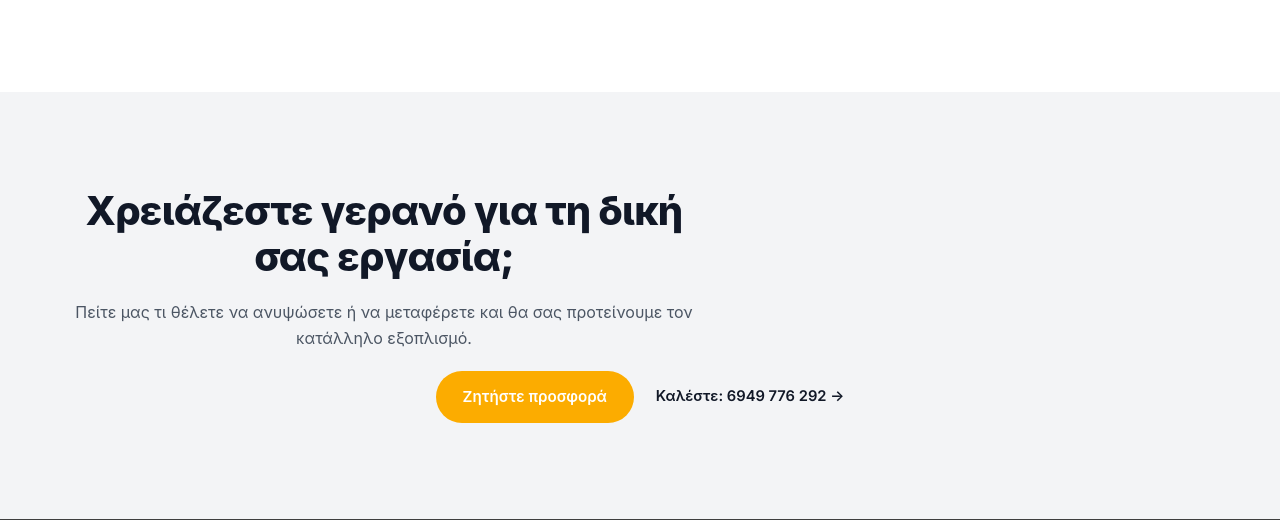
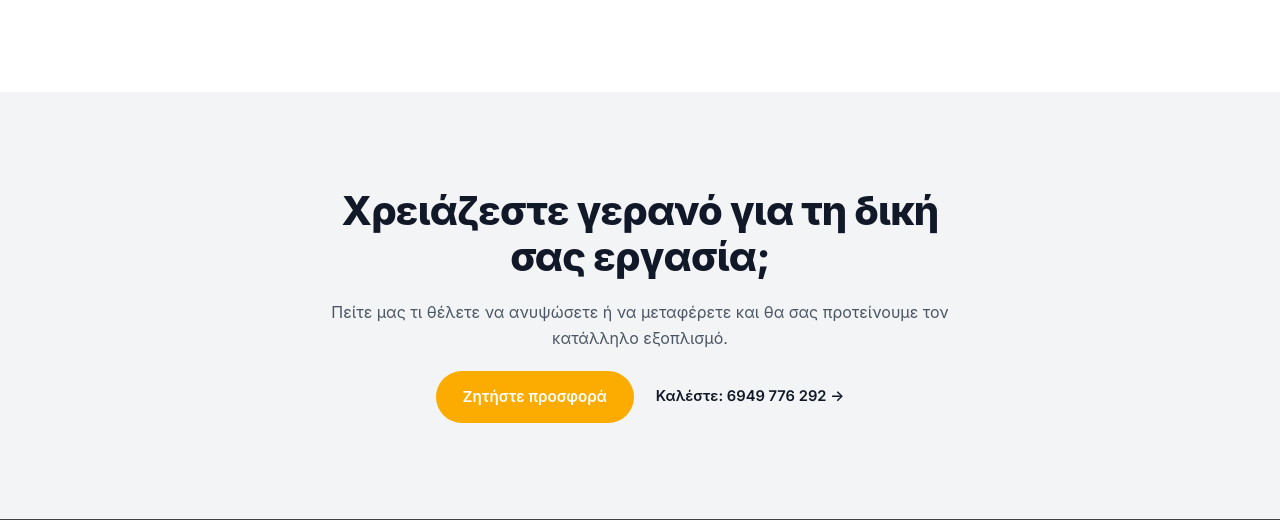
Before and after one commit to tho-daskalakis/geranoi-vivilakis-landing, a PHP site: page /gallery in a window 1280 px wide. Shown: the part 4544-5064 px from the top of the page. Run offline with PHP 8.4, Linux system fonts and the light colour scheme.

Commit message:
Centre the gallery CTA section
.section-head caps its width at 640px but has no horizontal margin, so
inside the 1152px container it sits flush left. The inline
text-align:center on the CTA section therefore centred the text inside
a box that was itself left-aligned, leaving the heading about 130px
left of centre while the buttons below it — flex, with their own
justify-content:center — looked correct.

Adds a .section-head.center modifier rather than changing the base
rule: this is the only centred section on the site, and the other five
.section-head uses are left-aligned by design.

```diff
--- a/gallery.php
+++ b/gallery.php
@@ -95,8 +95,8 @@ include __DIR__ . '/partials/header.php';
 	</section>
 
 	<section class="section" style="background:var(--surface)">
-		<div class="container" style="text-align:center">
-			<div class="section-head">
+		<div class="container">
+			<div class="section-head center">
 				<h2>Χρειάζεστε γερανό για τη δική σας εργασία;</h2>
 				<p>Πείτε μας τι θέλετε να ανυψώσετε ή να μεταφέρετε και θα σας προτείνουμε τον κατάλληλο εξοπλισμό.</p>
 			</div>
--- a/styles.css
+++ b/styles.css
@@ -160,6 +160,9 @@
     /* ---------- Services ---------- */
     .section{padding:96px 0}
     .section-head{max-width:640px;margin-bottom:20px}
+    /* The 640px cap is what makes a centred section-head need this: text-align
+       alone centres the text inside a box that is still flush left. */
+    .section-head.center{margin-left:auto;margin-right:auto;text-align:center}
     .section-head h2{font-size:clamp(1.8rem,3.4vw,2.5rem)}
     .badge-row{display:flex;flex-wrap:wrap;gap:10px;margin:22px 0 52px}
     .badge-row span{background:var(--primary);color:var(--white);font-size:.82rem;font-weight:600;padding:.5em 1.1em;border-radius:999px}
```
